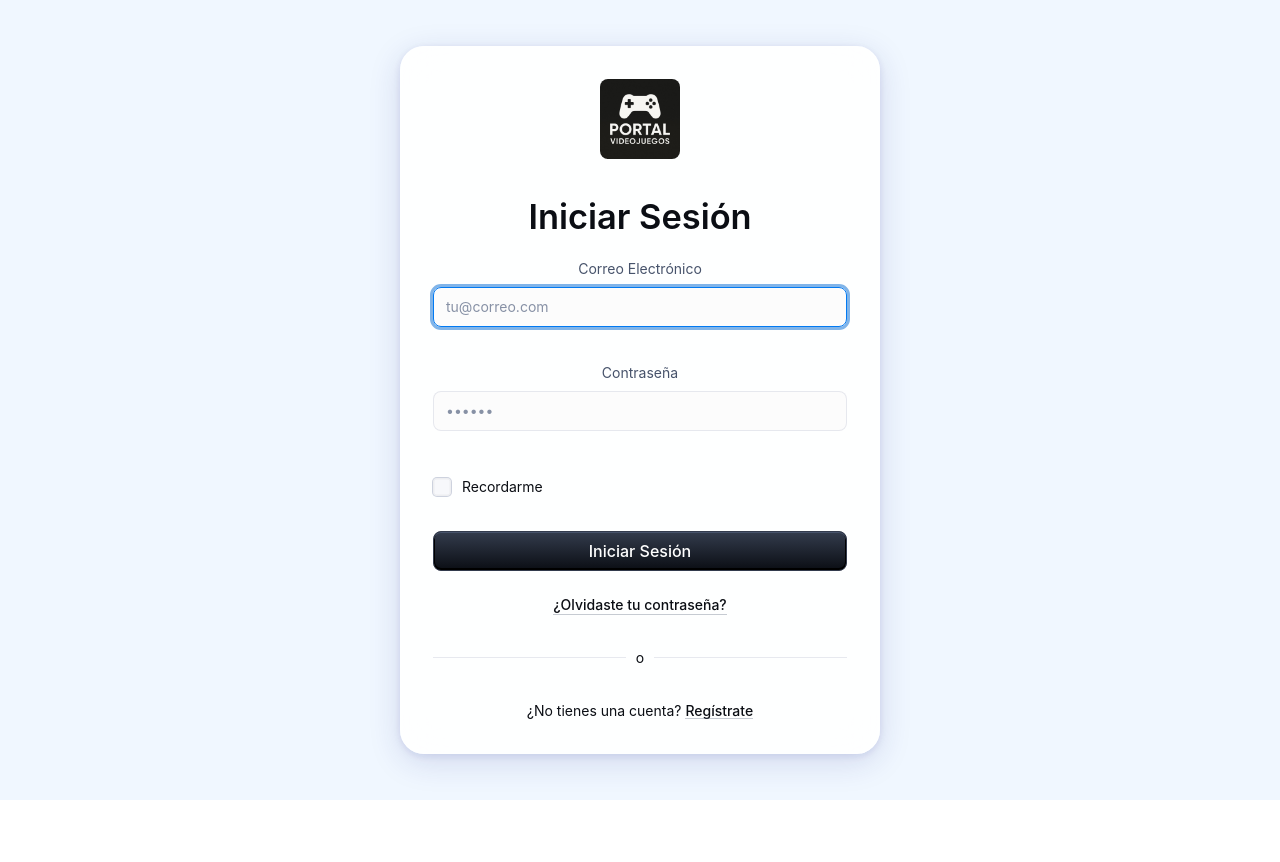
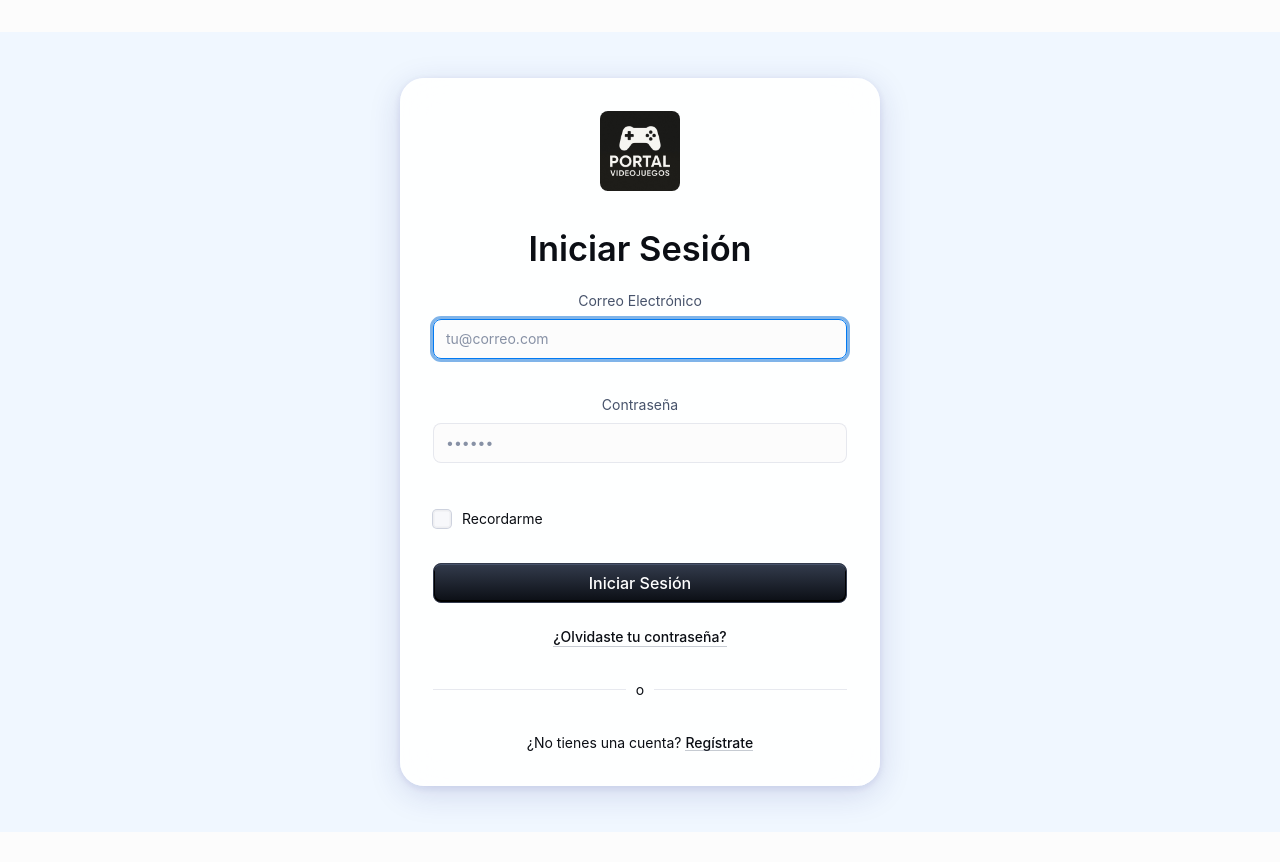
Before and after one commit to pepicont/desarrollo-FE-tp, a React (Vite) app in the folder my-app/: page /login in a window 1280 px wide. Before the commit the page ends 800 px from the top, so only its background shows below. Built offline with nearby package versions, Linux system fonts and the light colour scheme; no server answers; some icons are missing.

Commit message:
Actualizado para que login/register se adapten a la altura (se cortaba en la thinkpad)

```diff
--- a/my-app/src/components/sign-in/SignIn.tsx
+++ b/my-app/src/components/sign-in/SignIn.tsx
@@ -29,6 +29,7 @@ const Card = styled(MuiCard)(({ theme }) => ({
   padding: theme.spacing(2.5),
   gap: theme.spacing(2),
   margin: 'auto',
+  my: 2,
   borderRadius: '24px',
   backdropFilter: 'blur(20px)',
   backgroundColor: theme.palette.mode === 'dark'
@@ -59,15 +60,12 @@ const Card = styled(MuiCard)(({ theme }) => ({
 const SignInContainer = styled(Stack)(({ theme }) => ({
   minHeight: '100dvh',
   minWidth: '100vw',
-  height: '100%',
   width: '100%',
-  position: 'fixed',
-  top: 0,
-  left: 0,
   display: 'flex',
   alignItems: 'center',
   justifyContent: 'center',
   padding: theme.spacing(2),
+  overflowY: 'auto',
   [theme.breakpoints.up('sm')]: {
     padding: theme.spacing(3),
   },
--- a/my-app/src/components/sing-up/SingUp.tsx
+++ b/my-app/src/components/sing-up/SingUp.tsx
@@ -39,6 +39,7 @@ const Card = styled(MuiCard)(({ theme }) => ({
   padding: theme.spacing(2.5),
   gap: theme.spacing(2),
   margin: "auto",
+  my: 2,
   borderRadius: '24px',
   backdropFilter: 'blur(20px)',
   backgroundColor: theme.palette.mode === 'dark'
@@ -67,15 +68,12 @@ const Card = styled(MuiCard)(({ theme }) => ({
 const SignInContainer = styled(Stack)(({ theme }) => ({
   minHeight: "100dvh",
   minWidth: '100vw',
-  height: '100%',
   width: '100%',
-  position: 'fixed',
-  top: 0,
-  left: 0,
   display: "flex",
   alignItems: "center",
   justifyContent: "center",
   padding: theme.spacing(2),
+  overflowY: 'auto',
   [theme.breakpoints.up("sm")]: {
     padding: theme.spacing(3),
   },
```
